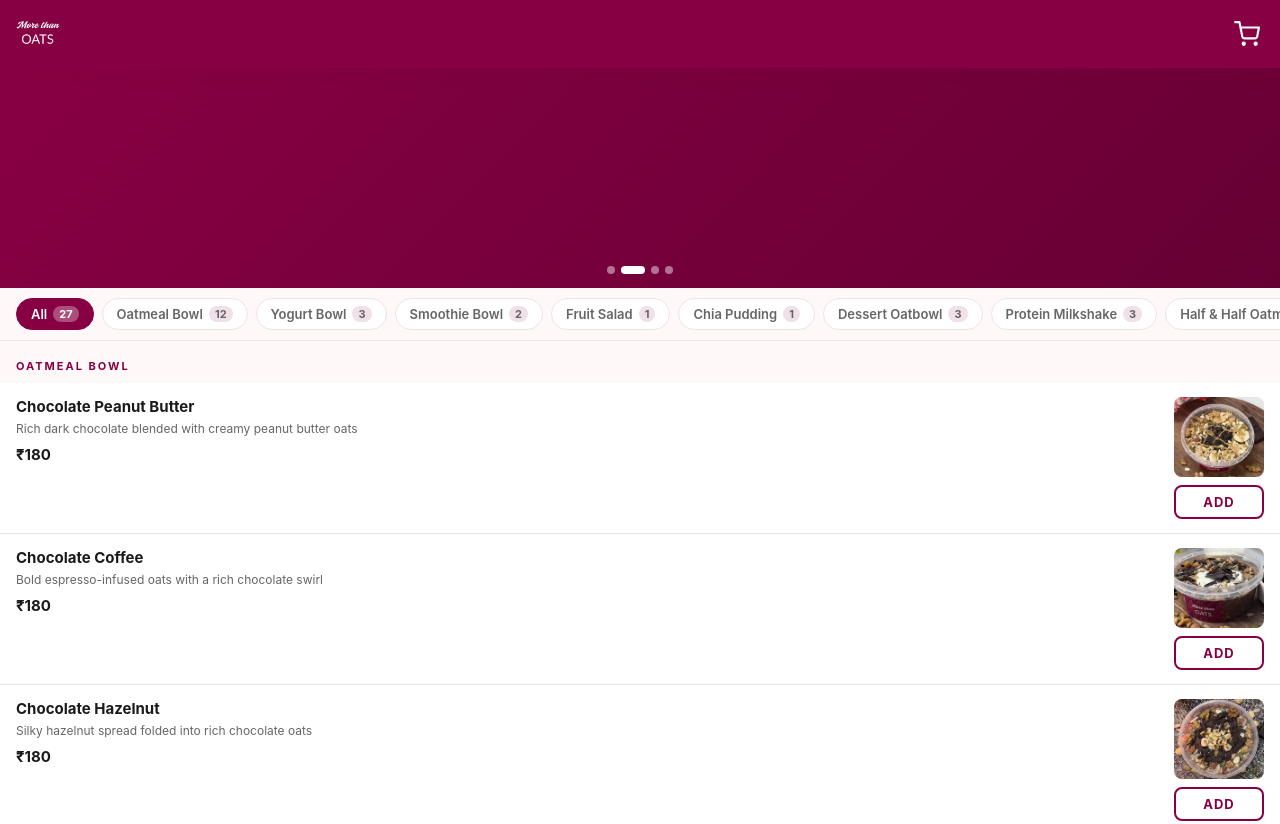
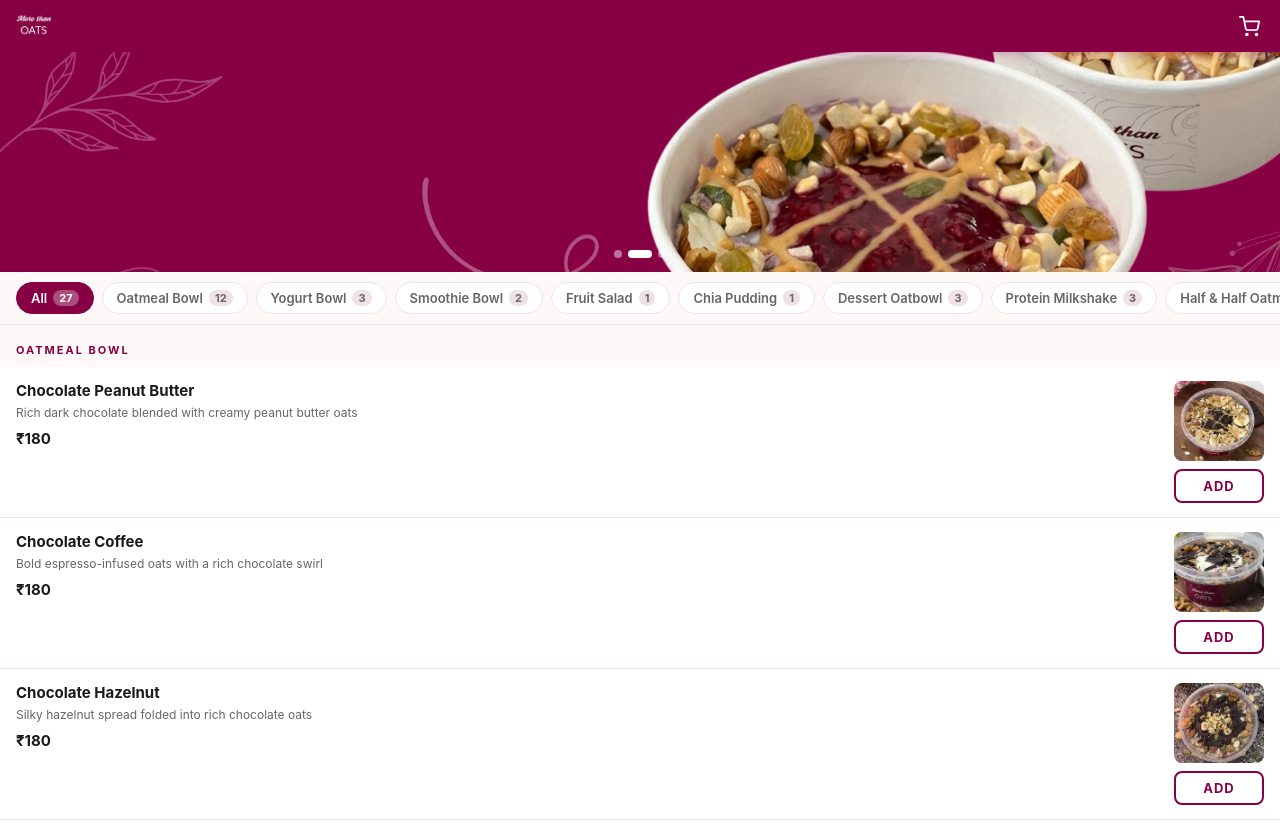
Before and after one commit to iam-aditya/more-than-oats, a plain HTML site: page index.html in a window 1280 px wide. Shown: the top 824 px of the page. Drawn offline with Linux system fonts and the light colour scheme; grey boxes are pictures that could not be loaded.

Commit message:
added banner

```diff
--- a/index.html
+++ b/index.html
@@ -14,7 +14,7 @@
 				<img src="images/logo2.jpg" alt="More Than Oats" class="logo-img" />
 			</div>
 			<button class="cart-icon-btn" id="cart-icon-btn" onclick="showCart()">
-				<svg width="26" height="26" viewBox="0 0 24 24" fill="none" stroke="currentColor" stroke-width="2" stroke-linecap="round" stroke-linejoin="round">
+				<svg width="21" height="21" viewBox="0 0 24 24" fill="none" stroke="currentColor" stroke-width="2" stroke-linecap="round" stroke-linejoin="round">
 					<circle cx="9" cy="21" r="1" />
 					<circle cx="20" cy="21" r="1" />
 					<path d="M1 1h4l2.68 13.39a2 2 0 0 0 2 1.61h9.72a2 2 0 0 0 2-1.61L23 6H6" />
--- a/script.js
+++ b/script.js
@@ -7,7 +7,7 @@ const RESTAURANT_NAME = "More Than Oats";
 // ---- BANNER IMAGES ----
 // Drop your photos in the images/ folder and list them here.
 // They auto-scroll every 3 seconds.
-const bannerImages = ["images/banner1.png", "images/banner2.jpg", "images/banner3.jpg", "images/banner4.jpg"];
+const bannerImages = ["images/banner12.png", "images/banner2.png", "images/banner3.png"];
 
 /* ============================================================
    MENU DATA
@@ -428,8 +428,12 @@ function toggleAddon(groupId, addonId, isRadio, min, max) {
 	const sel = sheetSelections[groupId] || new Set();
 
 	if (isRadio) {
-		sel.clear();
-		sel.add(addonId);
+		if (min === 0 && sel.has(addonId)) {
+			sel.clear(); // optional radio — allow unselect
+		} else {
+			sel.clear();
+			sel.add(addonId);
+		}
 	} else {
 		if (sel.has(addonId)) {
 			if (sel.size > min) sel.delete(addonId);
--- a/style.css
+++ b/style.css
@@ -47,7 +47,7 @@ input { font-family: inherit; }
   display: flex;
   align-items: center;
   justify-content: space-between;
-  padding: 12px 16px;
+  padding: 8px 16px;
   background: var(--primary);
   box-shadow: 0 2px 12px rgba(136,0,68,0.3);
 }
@@ -55,7 +55,7 @@ input { font-family: inherit; }
 .logo-wrap { line-height: 0; }
 
 .logo-img {
-  height: 44px;
+  height: 36px;
   width: auto;
   display: block;
   border-radius: 6px;
```
Also changed, not shown: images/banner2.png (added), 4 other files.
